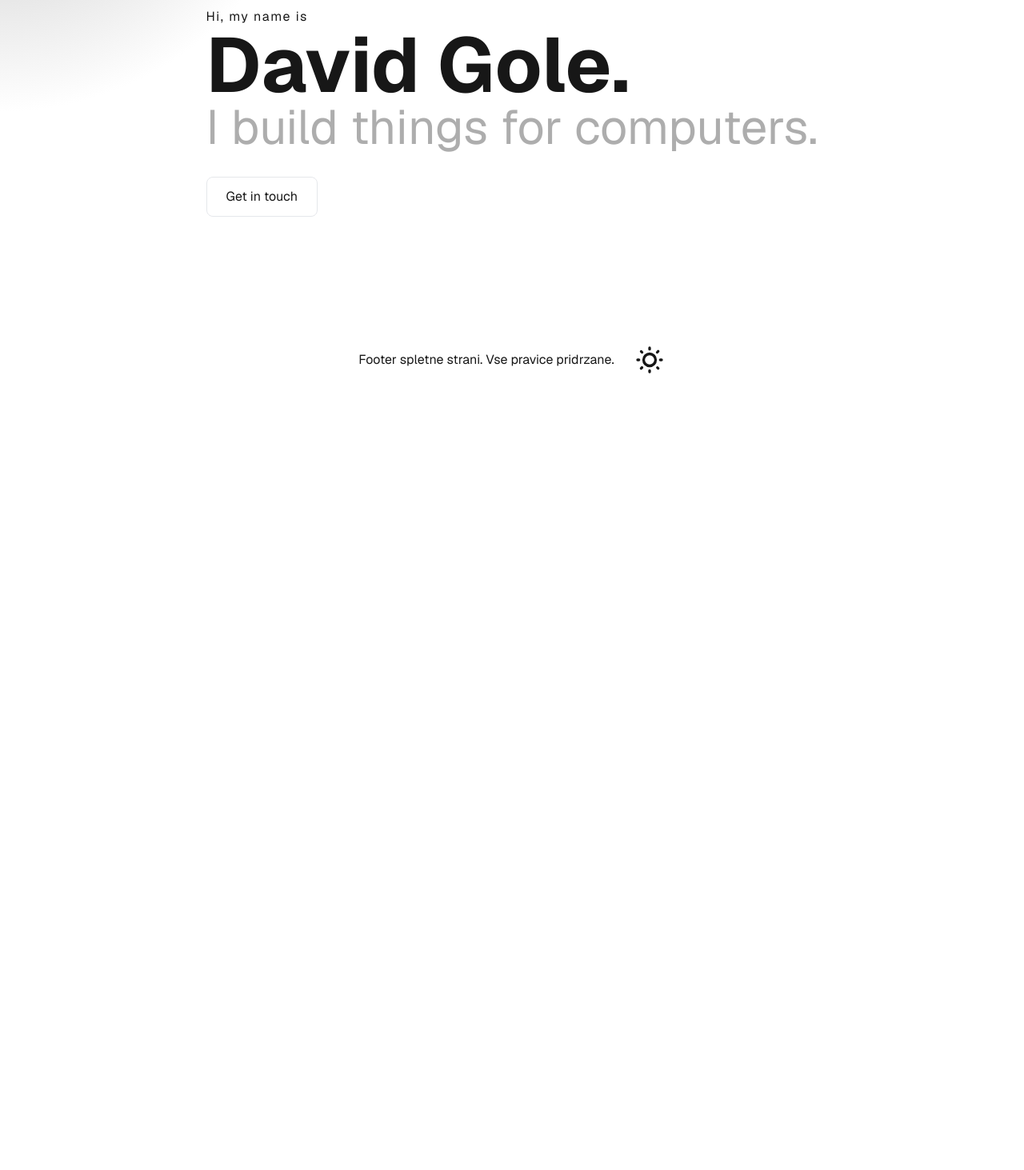
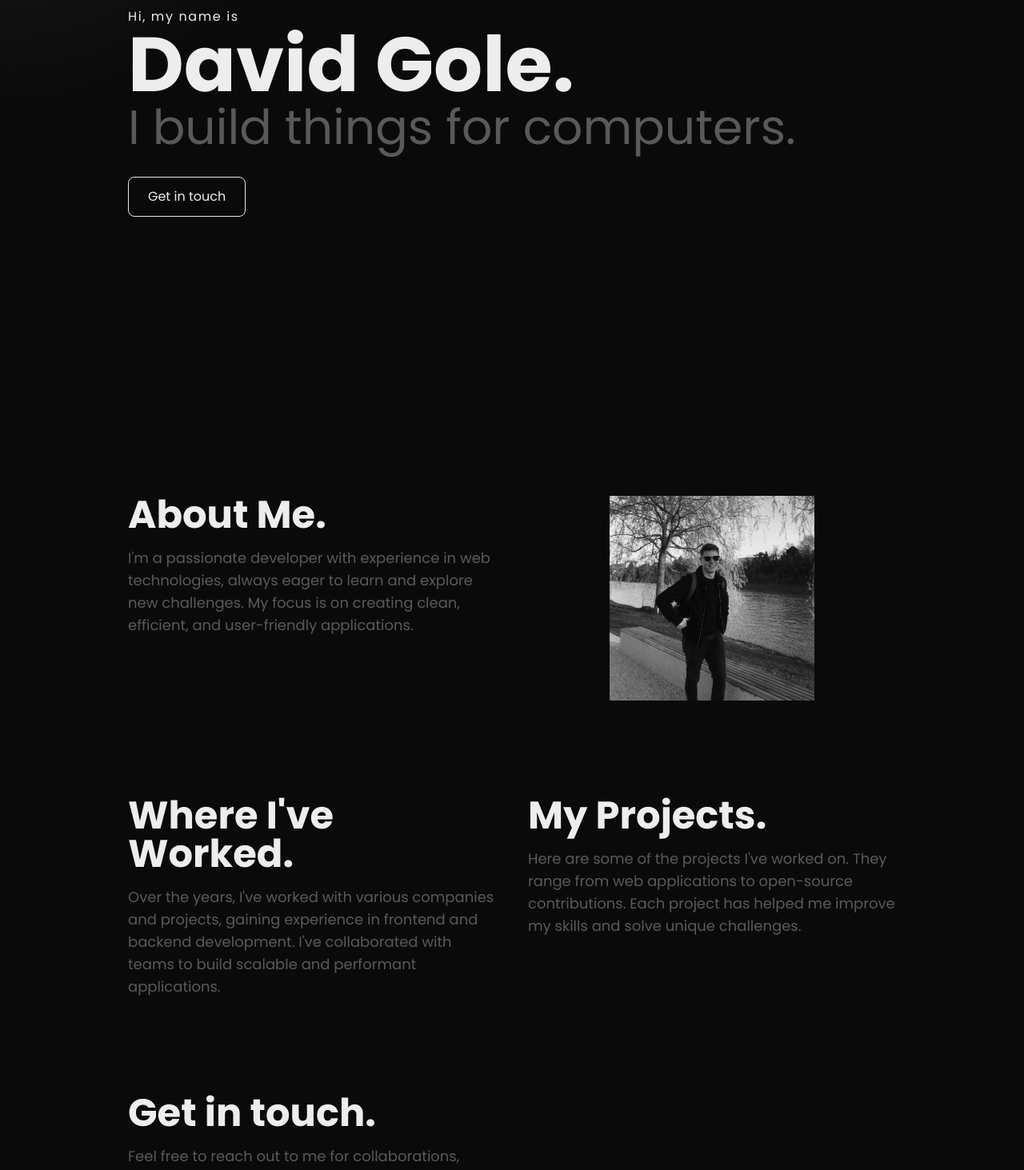
Before and after one commit to davidgole/davidgole, a Next.js app: page / in a window 1280 px wide. Shown: the part 260-1723 px from the top of the page at 80% size. Before the commit the page ends 800 px from the top, so only its background shows below. Built offline with nearby package versions, Linux system fonts and the light colour scheme.

Commit message:
okvirna zasnova aplikacije in dodajanje enostavnih animacij

```diff
--- a/package.json
+++ b/package.json
@@ -14,7 +14,8 @@
     "next": "^15.1.7",
     "next-themes": "^0.4.4",
     "react": "^19.0.0",
-    "react-dom": "^19.0.0"
+    "react-dom": "^19.0.0",
+    "react-intersection-observer": "^9.15.1"
   },
   "devDependencies": {
     "@eslint/eslintrc": "^3",
--- a/src/app/globals.css
+++ b/src/app/globals.css
@@ -15,5 +15,6 @@
 
 body {
   @apply bg-[var(--background)] text-[var(--foreground)];
-  font-family: Arial, Helvetica, sans-serif;
+  /*font-family: Arial, Helvetica, sans-serif;*/
+  font-family: Poppins, sans-serif;
 }
--- a/src/app/layout.js
+++ b/src/app/layout.js
@@ -1,4 +1,4 @@
-import { Geist, Geist_Mono } from "next/font/google";
+import {Geist, Geist_Mono, Poppins} from "next/font/google";
 import "./globals.css";
 import { ThemeProvider } from "next-themes";
 
@@ -12,24 +12,28 @@ const geistMono = Geist_Mono({
   subsets: ["latin"],
 });
 
+const poppins = Poppins({
+    subsets: ["latin"],
+    weight: ["300", "400", "500", "600", "700"],
+    variable: "--font-poppins",
+});
+
 export const metadata = {
   title: "davidgole - Home",
   description: "Generated by David Gole",
     icons: {
-        icon: "/favicon.ico",
+        icon: "favicon.ico",
     },
 };
 
 export default function RootLayout({ children }) {
   return (
     <html lang="en" suppressHydrationWarning>
-      <body
-        className={`${geistSans.variable} ${geistMono.variable} antialiased`}
-      >
-      <ThemeProvider attribute="class" defaultTheme="system">
-          {children}
-      </ThemeProvider>
-      </body>
+    <body className={`${poppins.variable} antialiased`}>
+        <ThemeProvider attribute="class" defaultTheme="dark">
+            {children}
+        </ThemeProvider>
+    </body>
     </html>
   );
 }
--- a/src/app/page.js
+++ b/src/app/page.js
@@ -1,27 +1,86 @@
 import AnimatedBackground from "../components/AnimatedBackground";
 import ThemeSwitcher from "@/components/ThemeSwitcher";
 import AnimatedButton from "@/components/AnimatedButton";
+import Image from "next/image";
+import FadeInWhenVisible from "@/components/FadeInWhenVisible";
 
 export default function Home() {
     return (
         <AnimatedBackground>
-          <div
-              className="grid grid-rows-[20px_1fr_20px] items-center justify-items-center min-h-screen p-8 pb-20 gap-16 sm:p-20 font-[family-name:var(--font-geist-sans)]">
-              <main className="flex flex-col gap-8 row-start-2 items-center sm:items-start">
-                  <div className="">
+            <div>
+                <main className="container px-4 sm:px-10 md:px-20 lg:px-40">
+                    <div className="min-h-screen grid content-center">
+                        <FadeInWhenVisible>
+                            <div>
                                 <span className="tracking-widest">Hi, my name is </span>
-                      <h1 className="text-8xl font-bold">David Gole.</h1>
-                      <h2 className="text-6xl opacity-35">I build things for computers.</h2>
+                                <h1 className="text-5xl sm:text-7xl md:text-8xl font-bold">David Gole.</h1>
+                                <h2 className="text-3xl sm:text-5xl md:text-6xl opacity-35">I build things for computers.</h2>
                                 <AnimatedButton>Get in touch</AnimatedButton>
+                            </div>
+                        </FadeInWhenVisible>
+                    </div>
+
+                    <div className="grid grid-cols-1 sm:grid-cols-2 gap-10">
+                        {/* About Me */}
+                        <FadeInWhenVisible>
+                            <div className="mt-20">
+                                <h1 className="text-4xl sm:text-5xl font-bold">About Me.</h1>
+                                <p className="mt-4 text-base sm:text-lg opacity-35">
+                                    I'm a passionate developer with experience in web technologies, always eager to learn
+                                    and explore new challenges. My focus is on creating clean, efficient, and user-friendly
+                                    applications.
+                                </p>
+                            </div>
+                        </FadeInWhenVisible>
+
+                        <FadeInWhenVisible>
+                            <div className="relative w-full sm:w-64 h-64 mt-20 mx-auto">
+                                <Image src="/me.jpg" alt="My profile" layout="fill" objectFit="cover"/>
+                            </div>
+                        </FadeInWhenVisible>
+
+                        {/* Work Experience */}
+                        <FadeInWhenVisible>
+                            <div className="col-span-1 sm:col-span-2 mt-20">
+                                <h1 className="text-4xl sm:text-5xl font-bold">Where I've Worked.</h1>
+                                <p className="mt-4 text-base sm:text-lg opacity-35">
+                                    Over the years, I've worked with various companies and projects, gaining experience in
+                                    frontend and backend development. I've collaborated with teams to build scalable and
+                                    performant applications.
+                                </p>
+                            </div>
+                        </FadeInWhenVisible>
+
+                        {/* Projects */}
+                        <FadeInWhenVisible>
+                            <div className="col-span-1 sm:col-span-2 mt-20">
+                                <h1 className="text-4xl sm:text-5xl font-bold">My Projects.</h1>
+                                <p className="mt-4 text-base sm:text-lg opacity-35">
+                                    Here are some of the projects I've worked on. They range from web applications to
+                                    open-source contributions. Each project has helped me improve my skills and solve
+                                    unique challenges.
+                                </p>
+                            </div>
+                        </FadeInWhenVisible>
+
+                        {/* Contact */}
+                        <FadeInWhenVisible>
+                            <div className="mt-20">
+                                <h1 className="text-4xl sm:text-5xl font-bold">Get in touch.</h1>
+                                <p className="mt-4 text-base sm:text-lg opacity-35">
+                                    Feel free to reach out to me for collaborations, freelance work, or just to say hi! I'm
+                                    always open to discussing new ideas and opportunities.
+                                </p>
+                            </div>
+                        </FadeInWhenVisible>
                     </div>
 
                 </main>
-              <footer className="row-start-3 flex gap-6 flex-wrap items-center justify-center">
-                  <p>Footer spletne strani. Vse pravice pridrzane.</p>
-                  <ThemeSwitcher />
+                <footer className="m-10 sm:m-20 text-center">
+                    <ThemeSwitcher/>
+                    <p className="opacity-35 mt-10">Designed & Built by David Gole</p>
                 </footer>
             </div>
         </AnimatedBackground>
-
     );
 }
--- a/src/components/AnimatedBackground.js
+++ b/src/components/AnimatedBackground.js
@@ -2,6 +2,7 @@
 
 import { motion, useMotionValue, useTransform } from "framer-motion";
 import { useTheme } from "next-themes";
+import { useEffect, useState } from "react";
 
 export default function AnimatedBackground({ children }) {
     const { theme } = useTheme(); // Pridobi trenutni način (light/dark)
@@ -9,16 +10,23 @@ export default function AnimatedBackground({ children }) {
     const mouseY = useMotionValue(0);
 
     const radius = 400;
+    const [resolvedTheme, setResolvedTheme] = useState("dark"); // Privzeti način
+
+    useEffect(() => {
+        if (theme) {
+            setResolvedTheme(theme);
+        }
+    }, [theme]);
 
     // Gradient se prilagodi dark/light mode
     const background = useTransform(
         [mouseX, mouseY],
         ([x, y]) => {
-            const lightModeColors = "#bdbdbd, #ffffff";
+            const lightModeColors = "#D1D1D1FF, #ffffff";
             const darkModeColors = "#1e1e1e, #0a0a0a";
 
             return `radial-gradient(${radius}px at ${x}px ${y}px, ${
-                theme === "dark" ? darkModeColors : lightModeColors
+                resolvedTheme === "dark" ? darkModeColors : lightModeColors
             })`;
         }
     );
@@ -28,8 +36,8 @@ export default function AnimatedBackground({ children }) {
             className="min-h-screen w-full flex items-center justify-center transition-colors duration-500"
             style={{ background }}
             onMouseMove={(event) => {
-                mouseX.set(event.clientX);
-                mouseY.set(event.clientY);
+                mouseX.set(event.pageX);
+                mouseY.set(event.pageY);
             }}
         >
             {children}
--- a/src/components/AnimatedButton.js
+++ b/src/components/AnimatedButton.js
@@ -6,11 +6,22 @@ export default function AnimatedButton({ children }) {
         <motion.button
             whileHover={{ scale: 1.2 }}
             whileTap={{ scale: 0.8 }}
+            // style={box}
+            // className="mt-8 px-6 py-3 border rounded-lg backdrop-blur-md
+            //            bg-transparent transition-all hover:bg-white/20
+            //            hover:backdrop-blur-xl hover:shadow-lg"
             className="mt-8 px-6 py-3 border rounded-lg backdrop-blur-md
-                       bg-transparent transition-all hover:bg-white/20
+                       bg-transparent hover:bg-white/20
                        hover:backdrop-blur-xl hover:shadow-lg"
         >
             {children}
         </motion.button>
     );
 }
+
+const box = {
+    width: 100,
+    height: 100,
+    backgroundColor: "#9911ff",
+    borderRadius: 5,
+}
--- /dev/null
+++ b/src/components/FadeInWhenVisible.js
@@ -0,0 +1,22 @@
+"use client";
+
+import { motion } from "framer-motion";
+import { useInView } from "react-intersection-observer";
+
+export default function FadeInWhenVisible({ children, delay = 0 }) {
+    const { ref, inView } = useInView({
+        triggerOnce: false, // Animira samo enkrat
+        threshold: 0.2, // Ko 20% elementa pride v vidno polje
+    });
+
+    return (
+        <motion.div
+            ref={ref}
+            initial={{ opacity: 0, y: 40 }}
+            animate={inView ? { opacity: 1, y: 0 } : {}}
+            transition={{ duration: 0.6, ease: "easeOut", delay }}
+        >
+            {children}
+        </motion.div>
+    );
+}
```
Also changed, not shown: public/me.jpg (added), 1 other file (tests, documents, lock files or other folders). Lines whose indentation alone changed are shown as unchanged.
